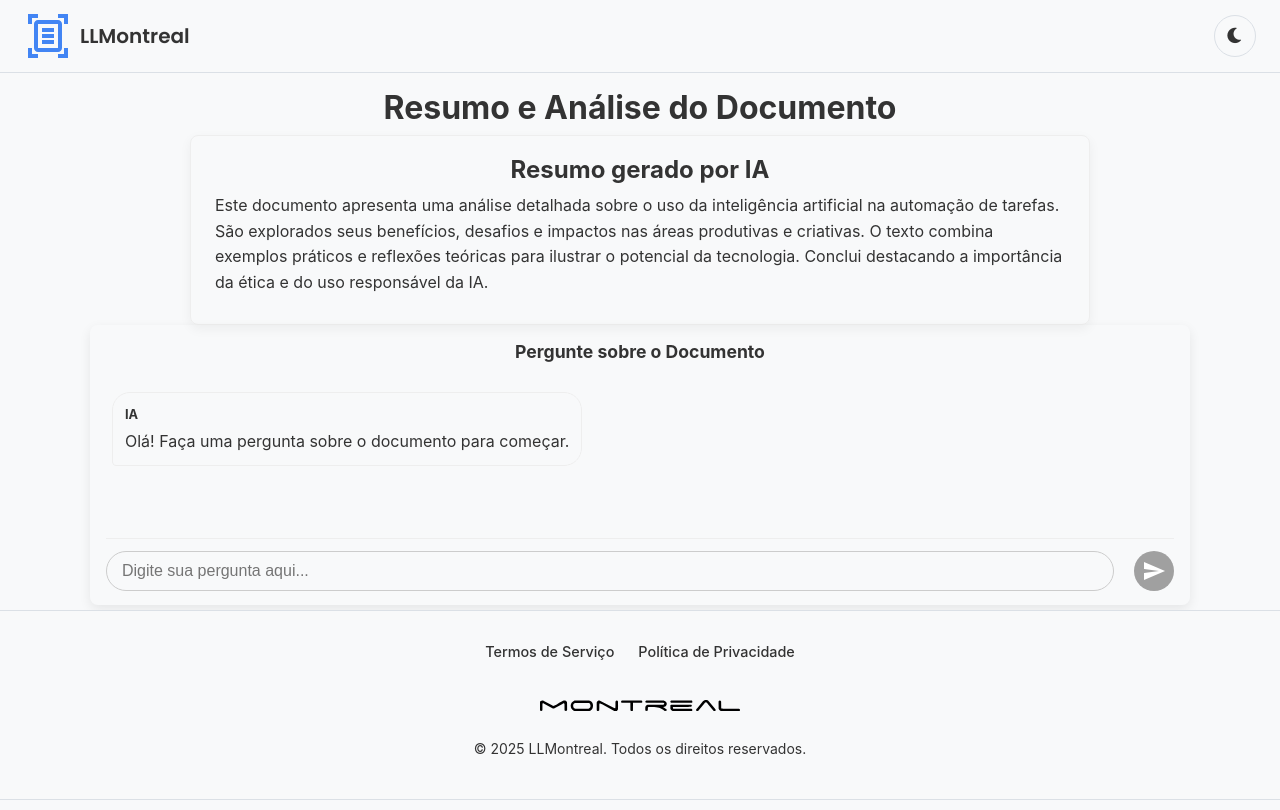
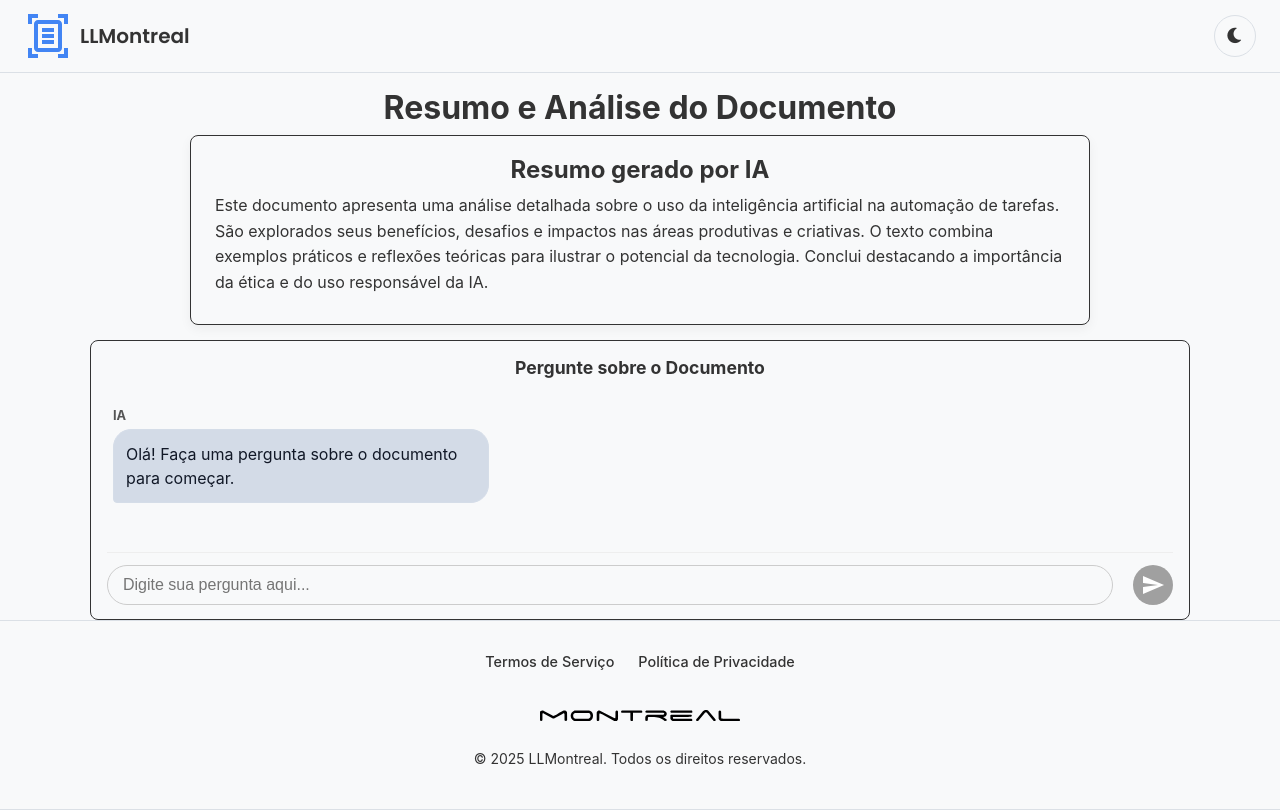
Before and after one commit to LLMontreal/llmontreal-frontend, an Angular app: page /document/1 in a window 1280 px wide. Built offline with nearby package versions, Linux system fonts and the light colour scheme.

Commit message:
fix: solve dark mode problems.

```diff
--- a/src/app/components/doc-summary-chat/doc-summary-chat.component.html
+++ b/src/app/components/doc-summary-chat/doc-summary-chat.component.html
@@ -20,12 +20,14 @@
       <div *ngFor="let message of messages" class="message-wrapper"
         [ngClass]="message.sender === 'Você' ? 'user' : 'ia'">
         <ng-container *ngIf="message.sender === 'IA'">
+          <div class="message-container">
+            <div class="sender">{{ message.sender }}</div>
             <div class="message">
-            <div class="sender">{{ message.sender }}</div>
               <div class="text">{{ message.text }}</div>
               <div *ngIf="message.citation" class="citation">
                 <strong>Citações:</strong>
                 <p>"{{ message.citation }}"</p>
+              </div>
             </div>
           </div>
         </ng-container>
@@ -40,10 +42,12 @@
 
       </div>
       <div *ngIf="isLoading" class="message-wrapper ia">
+        <div class="message-container">
+          <div class="sender">IA</div>
           <div class="message">
-          <div class="sender">IA</div>
             <div class="text typing-indicator">
               <span></span><span></span><span></span>
+            </div>
           </div>
         </div>
       </div>
--- a/src/app/components/doc-summary-chat/doc-summary-chat.component.scss
+++ b/src/app/components/doc-summary-chat/doc-summary-chat.component.scss
@@ -9,7 +9,7 @@
   width: 100%;
   max-width: 900px;
   margin: 0 auto;
-  border: 1px solid #eee;
+  border: 1px solid, var(--color-text-light,--color-text-dark);
   border-radius: 8px;
   box-shadow: 0 4px 12px rgba(0, 0, 0, 0.05);
   padding: 20px 24px;
@@ -27,14 +27,15 @@
   min-width: 1100px;
   margin: 0 auto;
   border-radius: 8px;
+  border: 1px solid, var(--color-text-light,--color-text-dark);
   padding: 16px 16px 10px;
-  box-shadow: 0 4px 12px rgba(0, 0, 0, 0.08);
   display: flex;
   flex-direction: column;
   box-sizing: border-box;
   max-height: calc(65vh - 200px);
   min-height: 280px;
   overflow: hidden;
+  margin-top: 15px;
 
 
   h3 {
@@ -107,17 +108,19 @@
 
 .message-wrapper {
   &.ia .message {
-    border: 1px solid #eee;
+    background: #d3dbe7; /* slightly darker for light mode */
+    border: 1px solid #d5dde8;
+    color: #111827;
     border-bottom-left-radius: 4px;
   }
 
   &.user {
     .message {
       background: var(--color-primary);
-
       border-radius: 18px 18px 4px 18px;
       border: 1px solid transparent;
       box-shadow: 0 2px 6px rgba(0, 0, 0, 0.08);
+      color: var(--color-text-dark);
     }
 
     .sender {
@@ -126,6 +129,11 @@
       padding-right: 4px;
     }
   }
+}
+
+.message-wrapper.ia .sender {
+  color: #555;
+  margin-bottom: 6px;
 }
 
 .citation {
@@ -161,6 +169,7 @@
     padding: 10px 15px;
     font-size: 1rem;
     background-color: var(--color-background-light, --color-background-dark);
+    color: var(--color-text-light, --color-text-dark);
   }
 
   button {
@@ -189,13 +198,21 @@
 }
 
 .typing-indicator span {
-  height: 8px;
-  width: 8px;
+  height: 5px;
+  width: 5px;
   background: #9E9E9E;
-  border-radius: 50%;
+  border-radius: 3px;
   display: inline-block;
   animation: bounce 1.4s infinite ease-in-out both;
 }
+
+.typing-indicator {
+  display: inline-flex;
+  align-items: center;
+  gap: 6px;
+
+}
+
 
 @keyframes bounce {
 
@@ -209,3 +226,19 @@
     transform: scale(1);
   }
 }
+
+:host-context(.dark) {
+  .message-wrapper.ia .message {
+    background: #1a2534;
+    border: 1px solid #223146;
+    color: var(--color-text-dark, #F8F9FA);
+  }
+
+  .message-wrapper.ia .sender {
+    color: #bcd6ff;
+  }
+
+  .message-wrapper.user .sender {
+    color: #d2e2ff;
+  }
+}
--- a/src/app/components/doc-summary-chat/doc-summary-chat.component.ts
+++ b/src/app/components/doc-summary-chat/doc-summary-chat.component.ts
@@ -3,6 +3,7 @@ import { CommonModule } from '@angular/common';
 import { FormsModule } from '@angular/forms';
 import { ActivatedRoute } from '@angular/router';
 import { MatIconModule } from '@angular/material/icon';
+import { ChangeDetectorRef } from '@angular/core';
 
 import { ChatService } from '@services/chat.service';
 import { ChatMessage } from '@shared/models/chat-message';
@@ -16,10 +17,8 @@ import { ChatMessage } from '@shared/models/chat-message';
 })
 export class DocSummaryChatComponent implements OnInit, AfterViewInit {
 
-  // vindo da rota /document/:id (ou similar)
   documentId: string | null = null;
 
-  // Estado do "chat"
   messages: ChatMessage[] = [];
   newMessage = '';
   isLoading = false;
@@ -28,15 +27,14 @@ export class DocSummaryChatComponent implements OnInit, AfterViewInit {
 
   constructor(
     private route: ActivatedRoute,
-    private chatService: ChatService
+    private chatService: ChatService,
+    private cdr: ChangeDetectorRef
   ) {}
 
   ngOnInit(): void {
-    // Lê o parâmetro 'id' caso exista na URL
     this.documentId = this.route.snapshot.paramMap.get('id');
     console.log('DOC-SUMMARY-CHAT: carregado para documento:', this.documentId);
 
-    // Mensagem inicial
     this.messages.push({
       sender: 'IA',
       text: 'Olá! Faça uma pergunta sobre o documento para começar.'
@@ -50,16 +48,13 @@ export class DocSummaryChatComponent implements OnInit, AfterViewInit {
   sendMessage(): void {
     if (!this.newMessage.trim()) return;
 
-    // Adiciona mensagem do usuário
     this.messages.push({ sender: 'Você', text: this.newMessage });
     const currentMessage = this.newMessage;
     this.newMessage = '';
     this.isLoading = true;
 
-    // Já rola para baixo para mostrar a última mensagem
     this.scrollToBottom(true);
 
-    // Chama serviço para resposta mock da IA
     this.chatService.getResponse(this.documentId, currentMessage).subscribe((iaResponse: ChatMessage) => {
       this.messages.push(iaResponse);
       this.isLoading = false;
@@ -67,9 +62,10 @@ export class DocSummaryChatComponent implements OnInit, AfterViewInit {
     });
   }
 
-  private scrollToBottom(_: boolean): void {
-    if (!this.messagesContainer) return;
-    const el = this.messagesContainer.nativeElement;
-    el.scrollTo({ top: el.scrollHeight, behavior: 'smooth' });
-  }
+ private scrollToBottom(_: boolean): void {
+  if (!this.messagesContainer) return;
+  this.cdr.detectChanges();
+  const el = this.messagesContainer.nativeElement;
+  el.scrollTo({ top: el.scrollHeight, behavior: 'smooth' });
 }
+}
```
Lines whose indentation alone changed are shown as unchanged.
